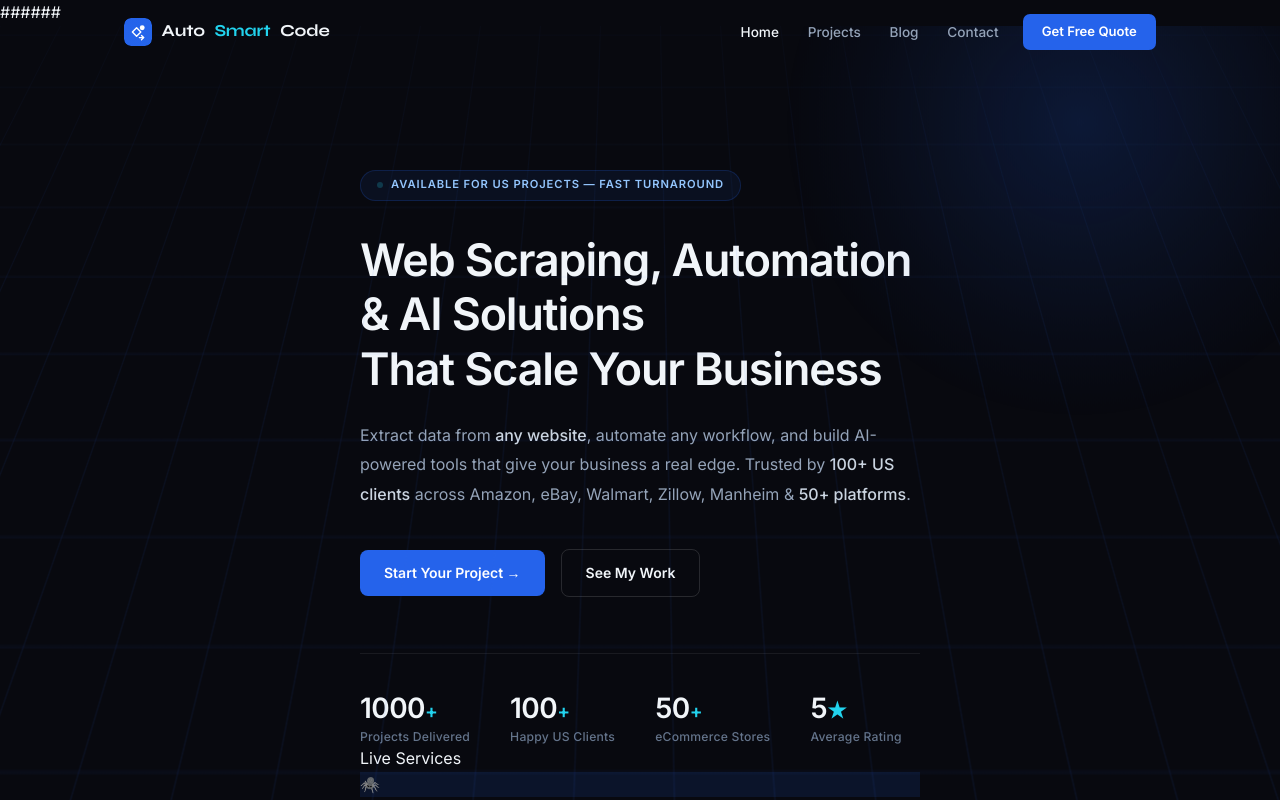
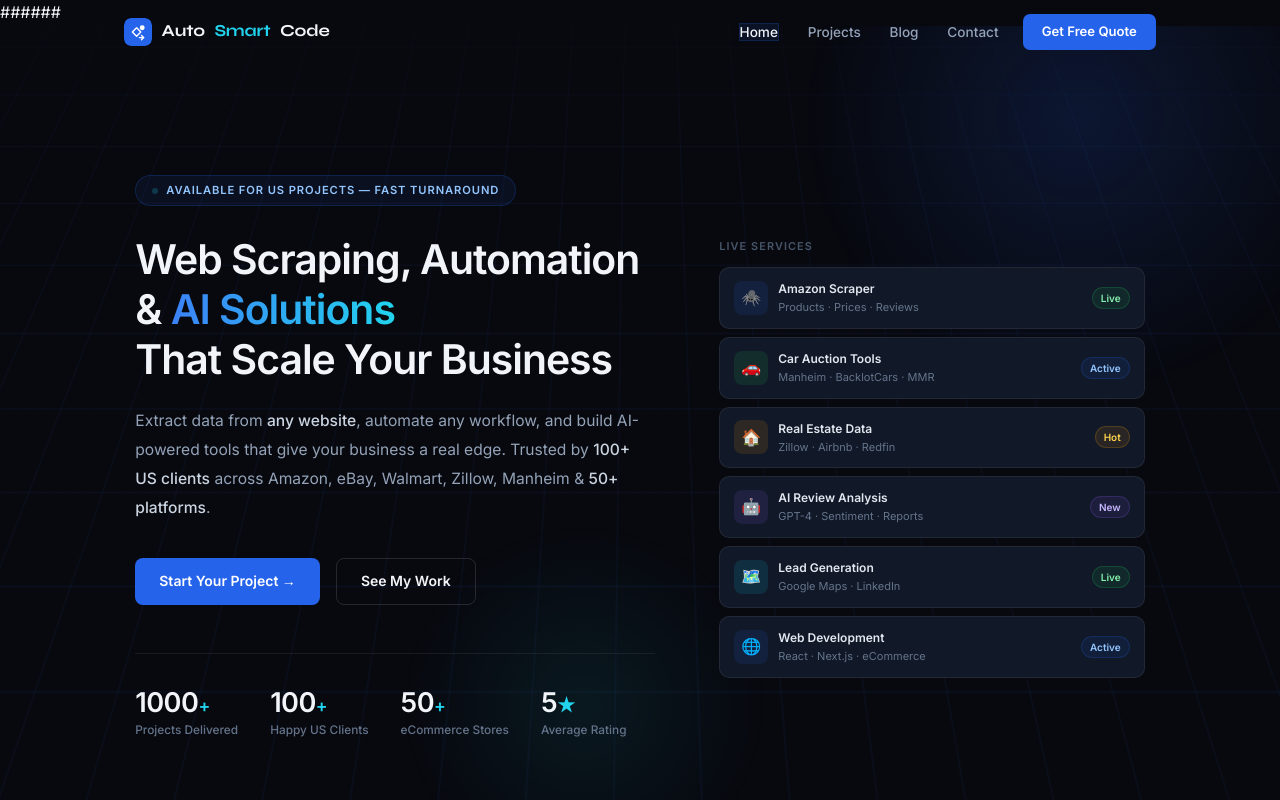
Before and after one commit to mubashir-ijaz/AutoSmartCode-website, a React (Create React App) app: page / in a window 1280 px wide. Shown: the top 800 px of the page. Built offline with nearby package versions, Linux system fonts and the light colour scheme.

Commit message:
Update Home.css

```diff
--- a/src/pages/Home.css
+++ b/src/pages/Home.css
@@ -1,66 +1,51 @@
-/* HERO */
 .hero {
-  min-height: 100vh;
-  display: flex;
-  align-items: center;
-  padding: 9rem 0 5rem;
-  position: relative;
-  overflow: hidden;
-  background: #08090f;
+  min-height: 100vh; display: flex; align-items: center;
+  padding: 9rem 0 5rem; position: relative; overflow: hidden; background: #08090f;
 }
 
-.hero-canvas {
-  position: absolute; inset: 0;
-  pointer-events: none; overflow: hidden;
-}
+.hero-canvas { position: absolute; inset: 0; pointer-events: none; overflow: hidden; }
 
 .hero-grid {
   position: absolute; inset: 0;
   background-image:
-    linear-gradient(rgba(37,99,235,0.07) 1px, transparent 1px),
-    linear-gradient(90deg, rgba(37,99,235,0.07) 1px, transparent 1px);
-  background-size: 60px 60px;
-  transform: perspective(800px) rotateX(35deg) translateY(-10%);
+    linear-gradient(rgba(37,99,235,0.06) 1px, transparent 1px),
+    linear-gradient(90deg, rgba(37,99,235,0.06) 1px, transparent 1px);
+  background-size: 52px 52px;
+  transform: perspective(700px) rotateX(32deg) translateY(-8%);
   transform-origin: center top;
-  mask-image: linear-gradient(to bottom, transparent 0%, black 30%, black 70%, transparent 100%);
-  -webkit-mask-image: linear-gradient(to bottom, transparent 0%, black 30%, black 70%, transparent 100%);
-  animation: gridMove 12s linear infinite;
+  -webkit-mask-image: linear-gradient(to bottom, transparent 0%, black 25%, black 75%, transparent 100%);
+  mask-image: linear-gradient(to bottom, transparent 0%, black 25%, black 75%, transparent 100%);
+  animation: gridScroll 10s linear infinite;
 }
-
-@keyframes gridMove {
-  from { background-position: 0 0; }
-  to { background-position: 0 60px; }
-}
+@keyframes gridScroll { from { background-position: 0 0; } to { background-position: 0 52px; } }
 
 .hero-orb-1 {
   position: absolute; width: 600px; height: 600px;
   top: -200px; right: -100px; border-radius: 50%;
-  background: radial-gradient(circle, rgba(37,99,235,0.18) 0%, rgba(37,99,235,0.04) 50%, transparent 70%);
-  animation: orbFloat 8s ease-in-out infinite;
+  background: radial-gradient(circle, rgba(37,99,235,0.16) 0%, transparent 65%);
+  animation: orbFloat 9s ease-in-out infinite;
 }
-
 .hero-orb-2 {
   position: absolute; width: 400px; height: 400px;
-  bottom: -100px; left: -100px; border-radius: 50%;
-  background: radial-gradient(circle, rgba(34,211,238,0.1) 0%, transparent 65%);
-  animation: orbFloat 10s ease-in-out infinite reverse;
+  bottom: -100px; left: 30%; border-radius: 50%;
+  background: radial-gradient(circle, rgba(34,211,238,0.08) 0%, transparent 65%);
+  animation: orbFloat 12s ease-in-out infinite reverse;
 }
+@keyframes orbFloat { 0%,100% { transform: translateY(0); } 50% { transform: translateY(-22px); } }
 
-@keyframes orbFloat {
-  0%, 100% { transform: translateY(0px); }
-  50% { transform: translateY(-25px); }
+.hero-layout {
+  display: grid; grid-template-columns: 1.1fr 0.9fr;
+  gap: 4rem; align-items: center; position: relative; z-index: 2;
 }
-
-.hero-inner { position: relative; z-index: 2; max-width: 760px; }
+.hero-left { }
 
 .hero-badge {
   display: inline-flex; align-items: center; gap: 0.5rem;
-  background: rgba(37,99,235,0.08); border: 1px solid rgba(37,99,235,0.2);
+  background: rgba(37,99,235,0.08); border: 1px solid rgba(37,99,235,0.22);
   color: #93c5fd; padding: 0.35rem 1rem; border-radius: 50px;
   font-size: 0.7rem; font-weight: 600; letter-spacing: 0.08em;
-  text-transform: uppercase; margin-bottom: 2rem;
+  text-transform: uppercase; margin-bottom: 1.8rem;
 }
-
 .hero-badge-dot {
   width: 6px; height: 6px; border-radius: 50%; background: #22d3ee;
   animation: blink 2s ease-in-out infinite;
@@ -69,48 +54,74 @@
 
 .hero-h1 {
   font-family: 'Inter', sans-serif;
-  font-size: clamp(1.9rem, 3.5vw, 2.8rem);
+  font-size: clamp(1.85rem, 3.2vw, 2.7rem);
   font-weight: 700; line-height: 1.22;
-  letter-spacing: -0.025em; color: #f1f5f9; margin-bottom: 1.5rem;
+  letter-spacing: -0.025em; color: #f1f5f9; margin-bottom: 1.4rem;
 }
-
-.hero-h1 .line-1, .hero-h1 .line-2 { display: block; color: #f1f5f9; }
-
-.hero-h1 .line-accent {
-  display: block;
+.hero-grad {
   background: linear-gradient(90deg, #3b82f6, #22d3ee);
-  -webkit-background-clip: text; -webkit-text-fill-color: transparent;
-  background-clip: text;
+  -webkit-background-clip: text; -webkit-text-fill-color: transparent; background-clip: text;
 }
-
 .hero-desc {
-  font-family: 'Inter', sans-serif;
-  font-size: 1rem; color: #94a3b8;
-  line-height: 1.85; max-width: 560px;
-  margin-bottom: 2.5rem; font-weight: 400;
+  font-size: 0.975rem; color: #94a3b8;
+  line-height: 1.85; max-width: 520px; margin-bottom: 2.2rem;
 }
-
 .hero-desc strong { color: #cbd5e1; font-weight: 500; }
-
-.hero-actions {
-  display: flex; gap: 1rem; flex-wrap: wrap;
-  margin-bottom: 3.5rem; align-items: center;
-}
+.hero-actions { display: flex; gap: 1rem; flex-wrap: wrap; margin-bottom: 3rem; }
 
 .hero-stats {
-  display: flex; gap: 2.5rem; flex-wrap: wrap;
-  padding-top: 2.5rem; border-top: 1px solid rgba(255,255,255,0.07);
+  display: flex; gap: 2rem; flex-wrap: wrap;
+  padding-top: 2.2rem; border-top: 1px solid rgba(255,255,255,0.07);
 }
+.hero-stat-n {
+  font-family: 'Inter', sans-serif; font-size: 1.7rem;
+  font-weight: 700; color: #f1f5f9; line-height: 1; display: block; letter-spacing: -0.02em;
+}
+.hero-stat-n em { font-style: normal; color: #22d3ee; font-size: 1.1rem; }
+.hero-stat-l { font-size: 0.74rem; color: #64748b; margin-top: 0.3rem; display: block; font-weight: 500; }
 
-.hero-stat-n {
-  font-family: 'Inter', sans-serif; font-size: 1.75rem;
-  font-weight: 700; color: #f1f5f9; line-height: 1;
-  display: block; letter-spacing: -0.02em;
+.hero-right { }
+.hero-cards-label {
+  font-size: 0.68rem; color: #475569; letter-spacing: 0.1em;
+  text-transform: uppercase; font-weight: 600; margin-bottom: 0.75rem;
 }
-.hero-stat-n em { font-style: normal; color: #22d3ee; font-size: 1.2rem; }
-.hero-stat-l {
-  font-size: 0.76rem; color: #64748b; margin-top: 0.3rem;
-  display: block; font-weight: 500; letter-spacing: 0.02em;
+.hero-cards { display: flex; flex-direction: column; gap: 8px; }
+.hero-card {
+  background: #111827; border: 1px solid rgba(255,255,255,0.07);
+  border-radius: 10px; padding: 11px 14px;
+  display: flex; align-items: center; gap: 10px;
+  animation: slideIn 0.5s ease both;
+  transition: border-color 0.2s, transform 0.2s;
+}
+.hero-card:hover { border-color: rgba(37,99,235,0.35); transform: translateX(-3px); }
+@keyframes slideIn { from { opacity: 0; transform: translateX(18px); } to { opacity: 1; transform: translateX(0); } }
+
+.hero-card-icon {
+  width: 34px; height: 34px; border-radius: 8px;
+  display: flex; align-items: center; justify-content: center;
+  font-size: 16px; flex-shrink: 0;
+}
+.hero-card-title { font-size: 12px; font-weight: 600; color: #e2e8f0; }
+.hero-card-sub { font-size: 11px; color: #64748b; margin-top: 1px; }
+.hero-card-badge {
+  margin-left: auto; font-size: 10px; font-weight: 600;
+  padding: 2px 8px; border-radius: 50px; white-space: nowrap;
+}
+.live { background: rgba(34,197,94,0.1); color: #86efac; border: 1px solid rgba(34,197,94,0.2); }
+.active { background: rgba(37,99,235,0.1); color: #93c5fd; border: 1px solid rgba(37,99,235,0.2); }
+.hot { background: rgba(245,158,11,0.1); color: #fcd34d; border: 1px solid rgba(245,158,11,0.2); }
+.new { background: rgba(139,92,246,0.1); color: #c4b5fd; border: 1px solid rgba(139,92,246,0.2); }
+
+@media (max-width: 900px) {
+  .hero-layout { grid-template-columns: 1fr; gap: 3rem; }
+  .hero-right { display: grid; grid-template-columns: 1fr 1fr; gap: 8px; }
+  .hero-cards-label { grid-column: 1 / -1; }
+  .hero-cards { display: contents; }
+}
+@media (max-width: 600px) {
+  .hero { padding: 8rem 0 4rem; }
+  .hero-right { grid-template-columns: 1fr; }
+  .hero-stats { gap: 1.5rem; }
 }
 
 /* MARQUEE */
```
